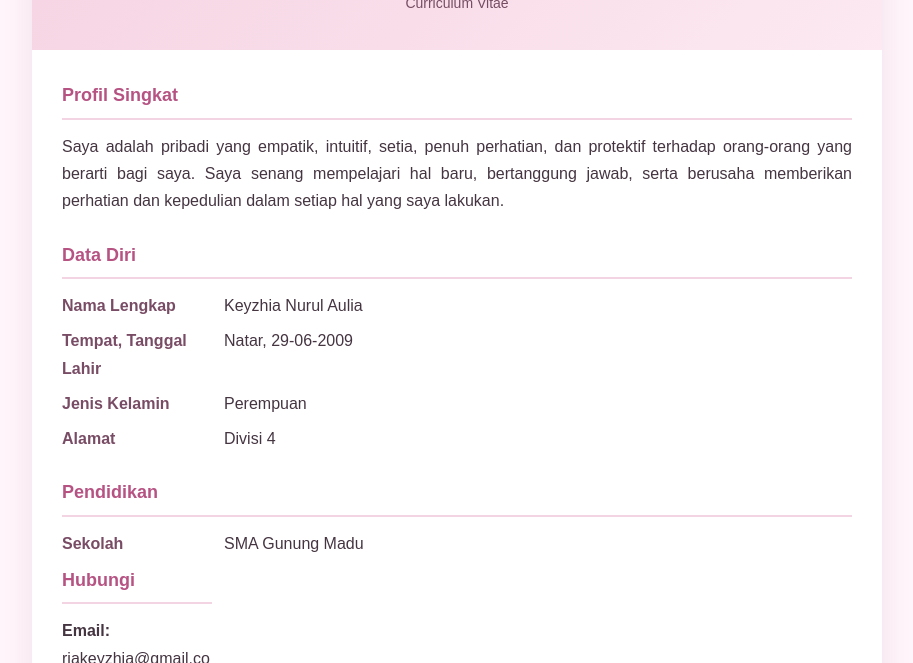
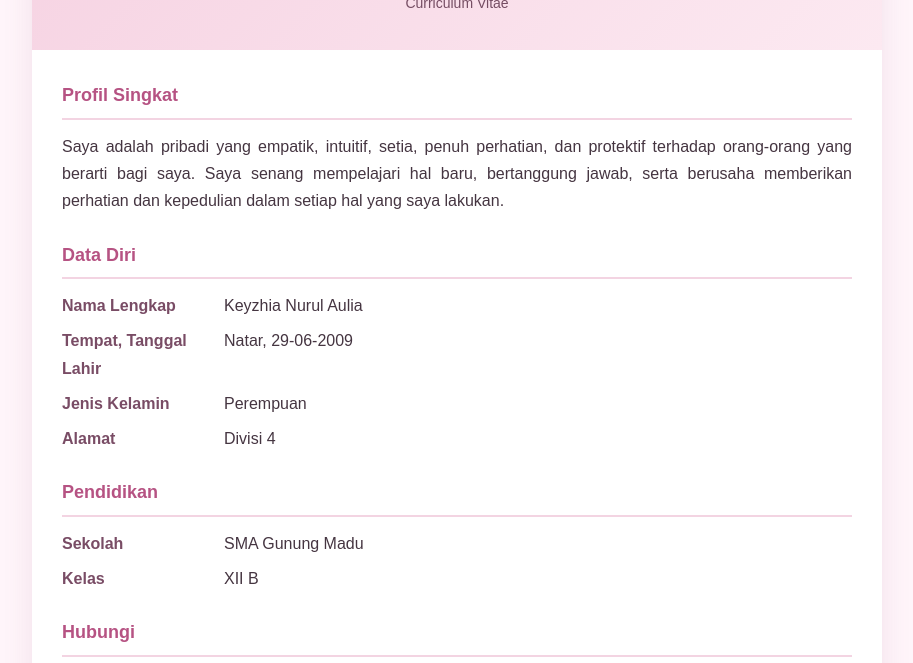
Before and after one commit to riakeyzhia-png/cv-saya1, a plain HTML site: page index.html in a window 1280 px wide. Shown: the part 289-952 px from the top of the page, without its empty margins (183-1096 px from the left). Drawn offline with Linux system fonts and the light colour scheme.

Commit message:
index.html

```diff
--- a/index.html
+++ b/index.html
@@ -246,6 +246,11 @@
           <span class="label">Sekolah</span>
           <span>SMA Gunung Madu</span>
 
+          <span class="label">Kelas</span>
+          <span>XII B</span>
+        </div>
+      </section>
+
       <section class="kontak">
         <h2>Hubungi</h2>
 
```
